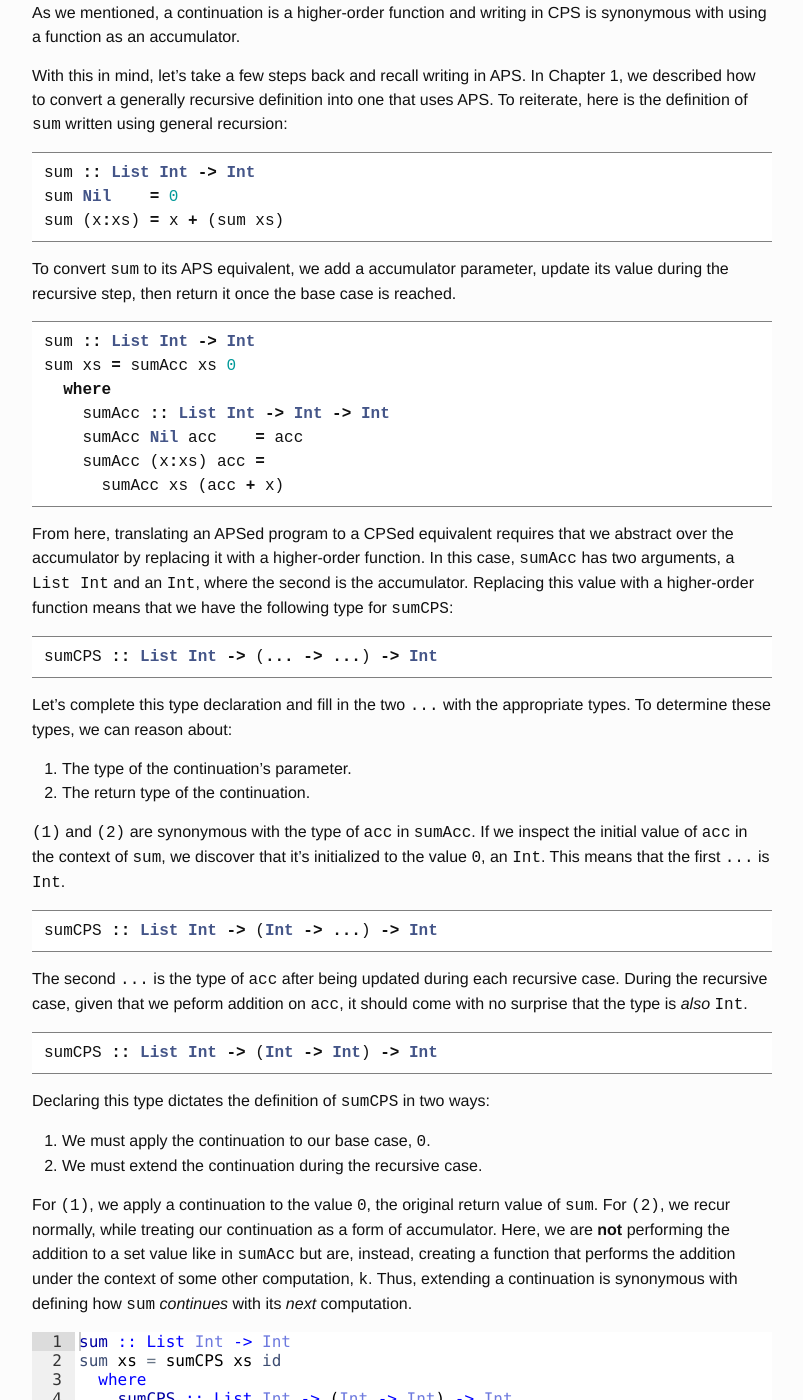
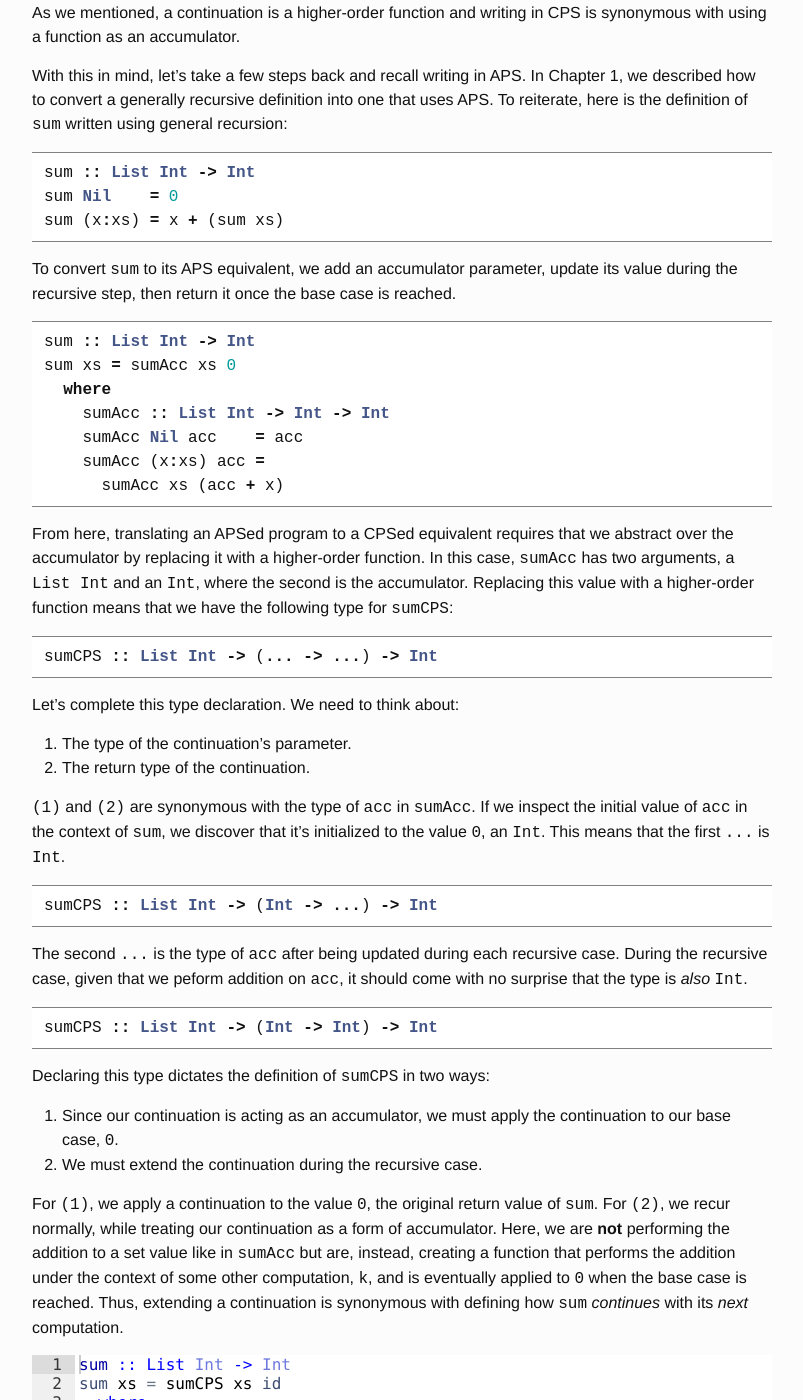
Before and after one commit to lazywithclass/project-lamp, a Jekyll site: the page built from website/book/chapter3.markdown, in a window 1280 px wide and 1400 px high, scrolled down 446 px. Shown: the whole window, without its empty margins (238-1041 px from the left). Built offline with Jekyll 4.4.1, drawn with Linux system fonts in a browser that asks for light colours; a script that is not in the unit is left out; some of the changed text lies outside the part shown.

Commit message:
more stuff

````diff
--- a/website/book/chapter3.markdown
+++ b/website/book/chapter3.markdown
@@ -29,7 +29,7 @@ sum :: List Int -> Int
 sum Nil    = 0
 sum (x:xs) = x + (sum xs)
 ```
-To convert `sum` to its APS equivalent, we add a accumulator parameter, update its value during the recursive step, then return it once the base case is reached.
+To convert `sum` to its APS equivalent, we add an accumulator parameter, update its value during the recursive step, then return it once the base case is reached.
 ```haskell
 sum :: List Int -> Int
 sum xs = sumAcc xs 0
@@ -43,7 +43,7 @@ From here, translating an APSed program to a CPSed equivalent requires that we a
 ```haskell
 sumCPS :: List Int -> (... -> ...) -> Int
 ```
-Let's complete this type declaration and fill in the two `...` with the appropriate types. To determine these types, we can reason about:
+Let's complete this type declaration. We need to think about:
 
 1. The type of the continuation's parameter.
 2. The return type of the continuation.
@@ -58,10 +58,10 @@ sumCPS :: List Int -> (Int -> Int) -> Int
 ```
 Declaring this type dictates the definition of `sumCPS` in two ways:
 
-1. We must apply the continuation to our base case, `0`.
+1. Since our continuation is acting as an accumulator, we must apply the continuation to our base case, `0`.
 2. We must extend the continuation during the recursive case.
 
-For `(1)`, we apply a continuation to the value `0`, the original return value of `sum`. For `(2)`, we recur normally, while treating our continuation as a form of accumulator. Here, we are **not** performing the addition to a set value like in `sumAcc` but are, instead, creating a function that performs the addition under the context of some other computation, `k`. Thus, extending a continuation is synonymous with defining how `sum` *continues* with its *next* computation.
+For `(1)`, we apply a continuation to the value `0`, the original return value of `sum`. For `(2)`, we recur normally, while treating our continuation as a form of accumulator. Here, we are **not** performing the addition to a set value like in `sumAcc` but are, instead, creating a function that performs the addition under the context of some other computation, `k`, and is eventually applied to `0` when the base case is reached. Thus, extending a continuation is synonymous with defining how `sum` *continues* with its *next* computation.
 {% repl_only sumcps#sum :: List Int -> Int
 sum xs = sumCPS xs id
   where
````
Also changed, not shown: other parts of website/book/chapter3.markdown (+2 -2 lines).
